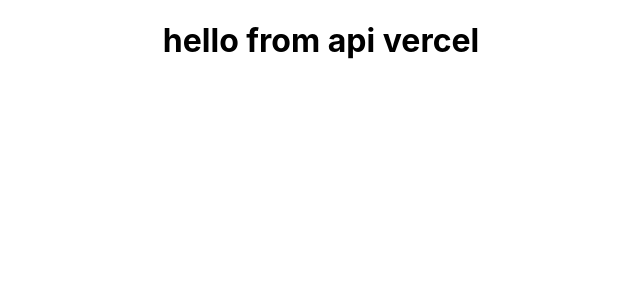
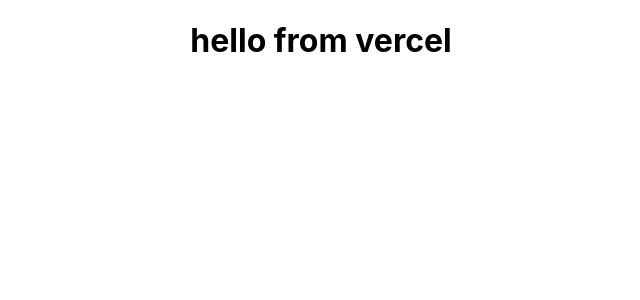
Before and after one commit to mo-adel-97/profile, a React (Create React App) app: page / in a window 1280 px wide. Shown: the top 300 px of the page, without its empty margins (319-959 px from the left). Built offline with nearby package versions, Linux system fonts and the light colour scheme.

Commit message:
test
test

```diff
--- a/src/App.js
+++ b/src/App.js
@@ -4,7 +4,7 @@
   return (
     <div className="App">
        <h1>
-        hello from api vercel
+        hello from vercel
        </h1>
     </div>
   );
```
